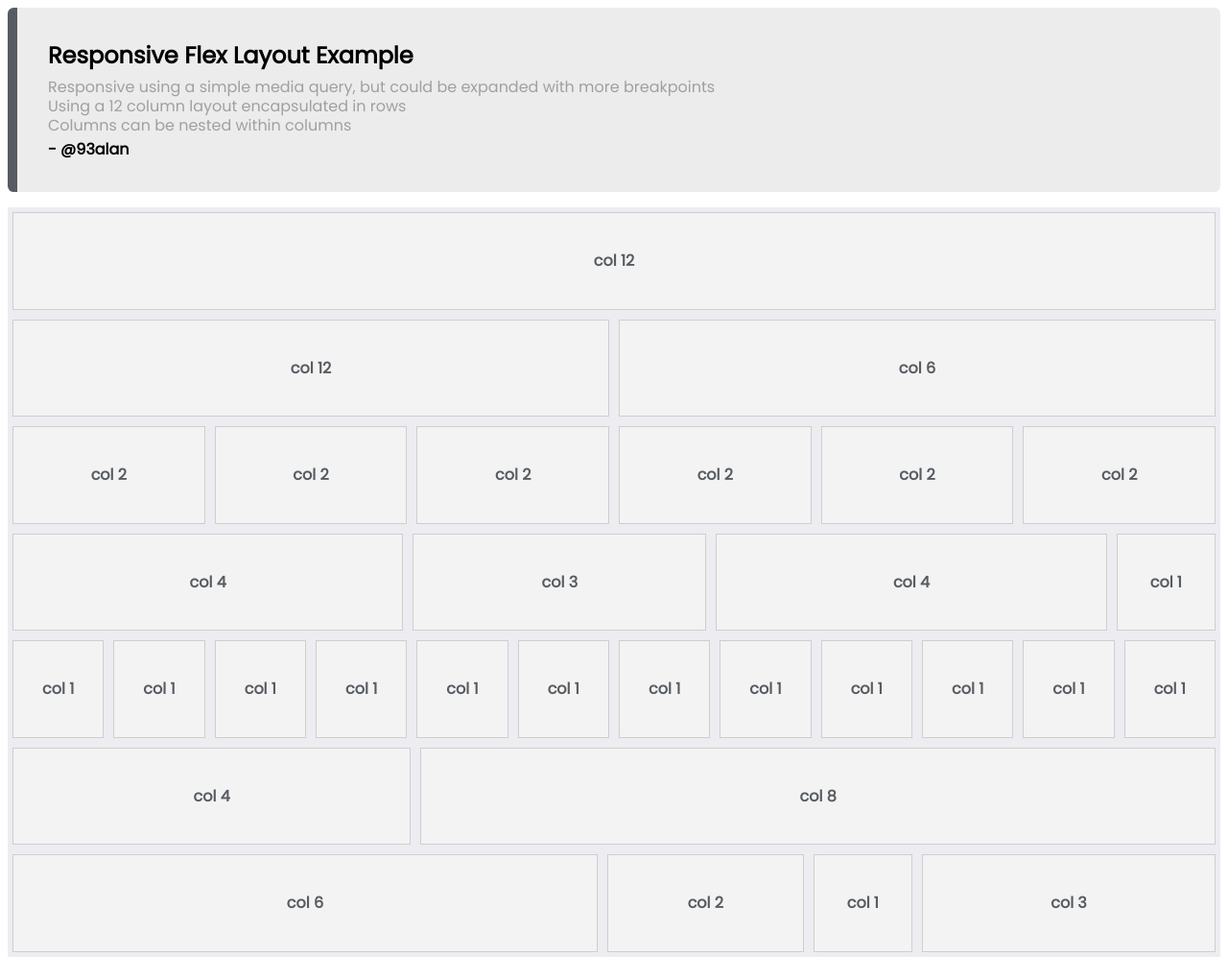
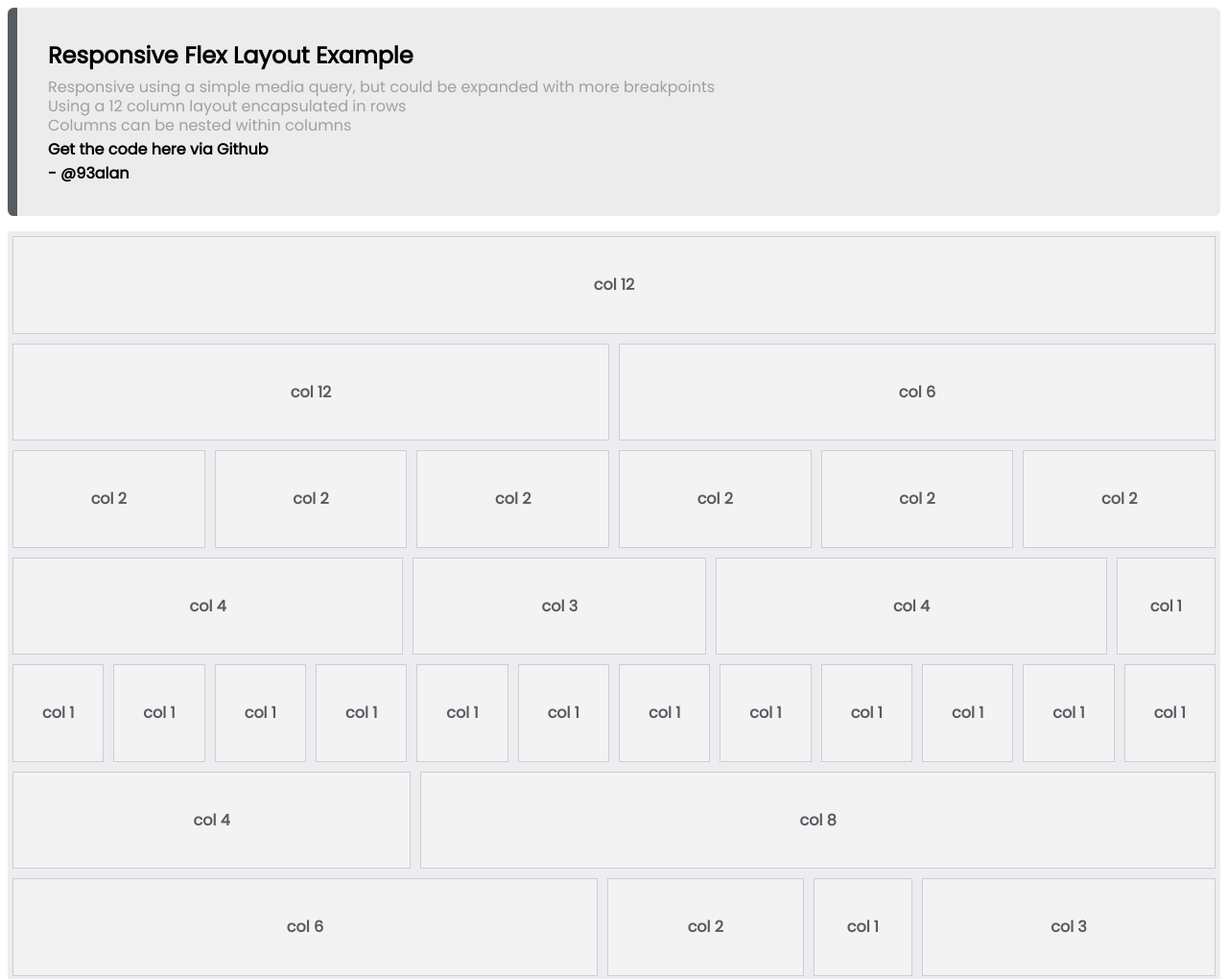
Before and after one commit to alanmontgomery/flex-layout-example, a plain HTML site: page index.html in a window 1280 px wide. Shown: the top 1020 px of the page at 96% size. Drawn offline with Linux system fonts and the light colour scheme.

Commit message:
Initial commit

```diff
--- a/index.html
+++ b/index.html
@@ -16,6 +16,7 @@
 						<p>Responsive using a simple media query, but could be expanded with more breakpoints</p>
 						<p>Using a 12 column layout encapsulated in rows</p>
 						<p>Columns can be nested within columns</p>
+						<h4>Get the code <a href="https://github.com/alanmontgomery/flex-layout-example" target="_blank">here via Github</a>
 						<h4>- <a href="https://twitter.com/93alan" target="_blank">@93alan</a></h4>
 					</div>
 
```
